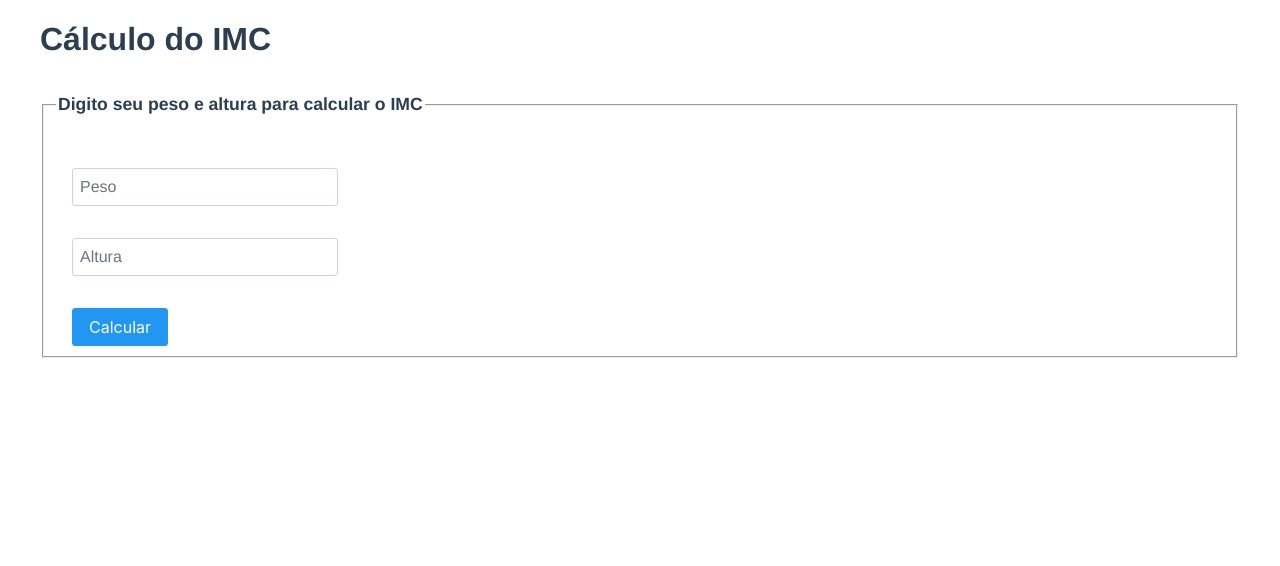
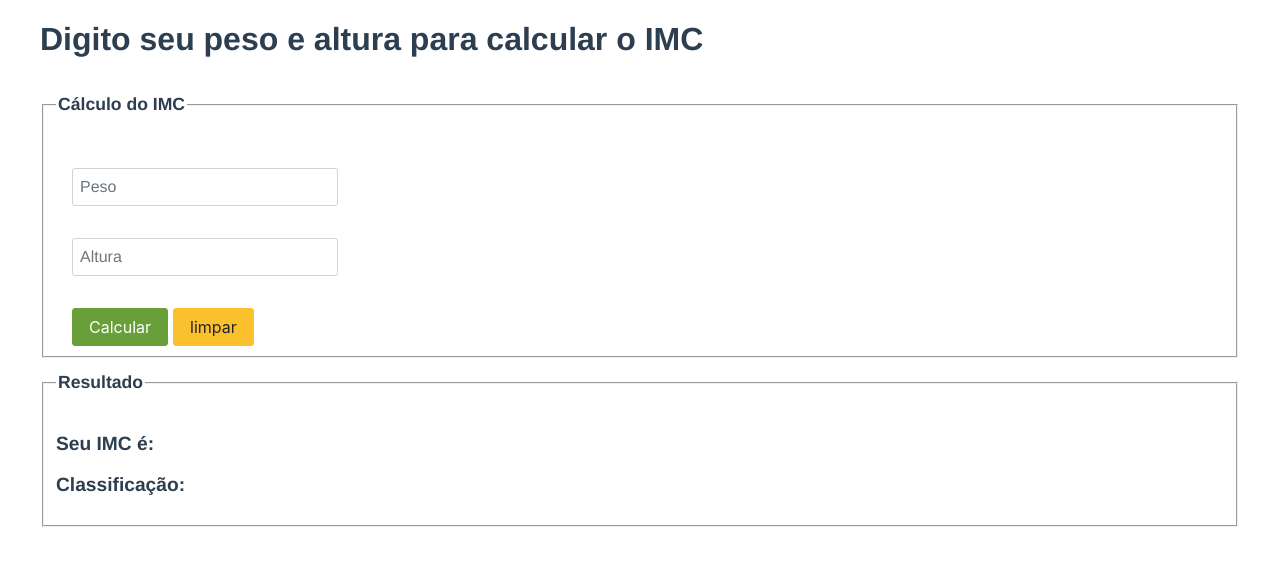
Before and after one commit to eliezereoc/app-imc, a Vue app: page / in a window 1280 px wide. Shown: the top 566 px of the page. Built offline with nearby package versions, Linux system fonts and the light colour scheme.

Commit message:
Implementado validações no calculo do imc

```diff
--- a/src/App.vue
+++ b/src/App.vue
@@ -1,35 +1,9 @@
 <template>
-  <!--<div>
-     <div class="titles">
-      <h1 class="titles__h1">Cálculo do IMC</h1>
-      <h2 class="titles__h2">Digito seu peso e altura para calcular o IMC</h2>
-    </div>
-
-    <div class="templates">
-      <div class="templates__imc">
-        <span class="p-float-label">
-          <InputText id="input-weight" type="text" v-model="weight" />
-          <label for="input-weight">Peso</label>
-        </span>
-      </div>
-
-      <div class="templates__imc">
-        <span class="p-float-label">
-          <InputText id="input-weight" type="text" v-model="heigth" />
-          <label for="input-weight">Altuara</label>
-        </span>
-      </div>
-
-      <div class="templates__imc">
-        <Button class="bt" label="Calcular" @click="calculate()" />
-      </div>
-    </div>
-  </div> -->
   <div class="templates">
-    <h1 class="titles__h1">Cálculo do IMC</h1>
+    <h1 class="titles__h1">Digito seu peso e altura para calcular o IMC</h1>
     <fieldset>
       <legend>
-        <h2 class="titles__h2">Digito seu peso e altura para calcular o IMC</h2>
+        <h2 class="titles__h2"> Cálculo do IMC </h2>
       </legend>
 
       <div class="templates__imc">
@@ -47,10 +21,27 @@
       </div>
 
       <div class="templates__imc">
-        <Button class="bt" label="Calcular" @click="calculate()" />
+        <Button class="p-button-success bt" label="Calcular" @click="calculate()" />
+        <Button class="p-button-warning bt" label="limpar" @click="limpar()" />
       </div>
     </fieldset>
+
+
+    <fieldset>
+      <legend>
+        <h2 class="titles__h2">Resultado </h2>
+      </legend>
+      <div class="templates__resultado">
+        <p>Seu IMC é: {{ imc }} </p>
+        <p>Classificação: {{ classification }} </p>
+      </div>
+    </fieldset>
+
   </div>
+
+
+
+
 </template>
 
 <script>
@@ -59,18 +50,40 @@ export default {
     return {
       heigth: null,
       weight: null,
-      imc: null
+      imc: null,
+      classification: ''
     };
   },
   methods: {
     calculate: function () {
-
       this.imc = (this.weight / (this.heigth * this.heigth)).toFixed(2);
-
+      if(this.imc < 18.8) {
+        this.classification = 'Magreza';
+      } else {
+        if(this.imc >= 18.5 && this.imc < 25){
+          this.classification = 'Normal';
+        } else {
+          if(this.imc >= 25 && this.imc < 30){
+            this.classification = 'Sobrepeso';
+          } else {
+            if(this.imc >=30 && this.imc <= 40){
+              this.classification = 'Obesidade'
+            } else {
+              this.classification = 'Obesidade Grave'
+            }
+          }
+        }
+      }
       console.log(`Altura: ${this.heigth}`);
       console.log(`Peso: ${this.weight}`);
       console.log(`IMC: ${this.imc}`);
     },
+    clear: function() {
+      this.heigth = null;
+      this.weight = null;
+      this.imc = null;
+      this.classification = ''
+    }
   },
 };
 </script>
@@ -93,6 +106,11 @@ export default {
 .templates__imc {
   margin-top: 2rem;
   padding-left: 1rem;
+
+}
+
+.templates__imc .bt {
+  margin-right: 5px;
 }
 
 .titles {
@@ -106,4 +124,9 @@ export default {
 .titles__h2 {
   font-size: 1.1rem;
 }
+
+.templates__resultado {
+  font-size: 1.2rem;
+  font-weight: 700;
+}
 </style>
```
